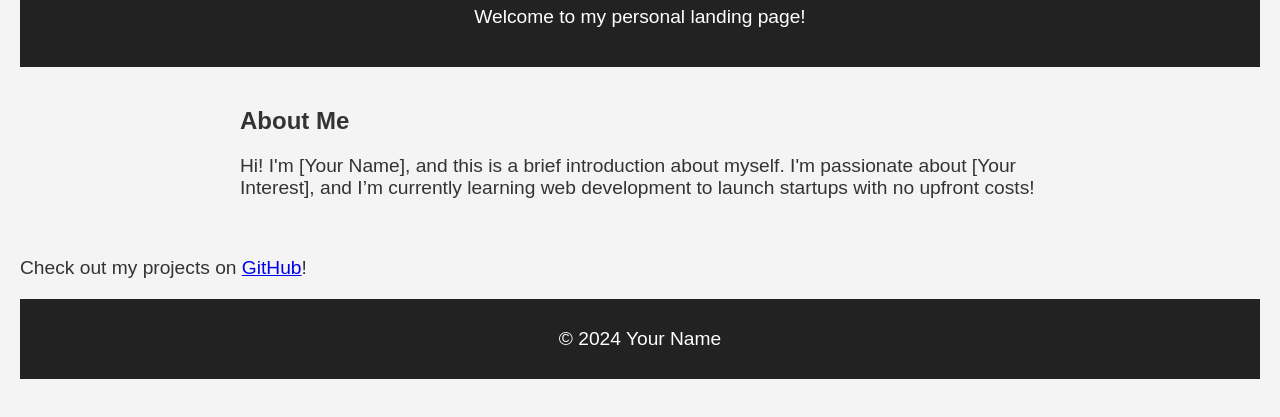
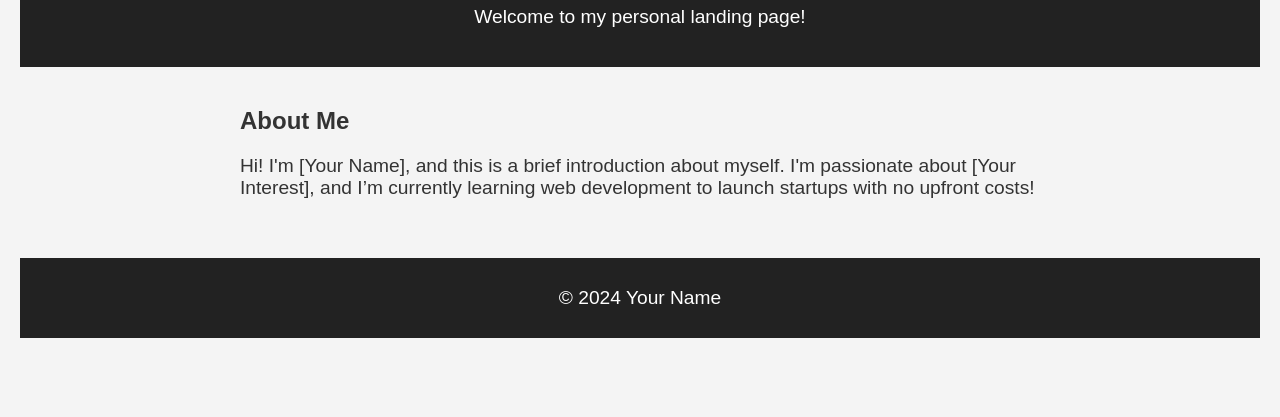
Before and after one commit to Imay1233/Imay1233.github.io, a plain HTML site: page index.html in a window 1280 px wide. Shown: the part 133-550 px from the top of the page. Drawn offline with Linux system fonts and the light colour scheme.

Commit message:
Update index.html

```diff
--- a/index.html
+++ b/index.html
@@ -48,7 +48,7 @@
     <h2>About Me</h2>
     <p>Hi! I'm [Your Name], and this is a brief introduction about myself. I'm passionate about [Your Interest], and I’m currently learning web development to launch startups with no upfront costs!</p>
   </section>
-  <p>Check out my projects on <a href="https://github.com/yourusername" target="_blank">GitHub</a>!</p>
+
 
   <footer>
     <p>&copy; 2024 Your Name</p>
```
